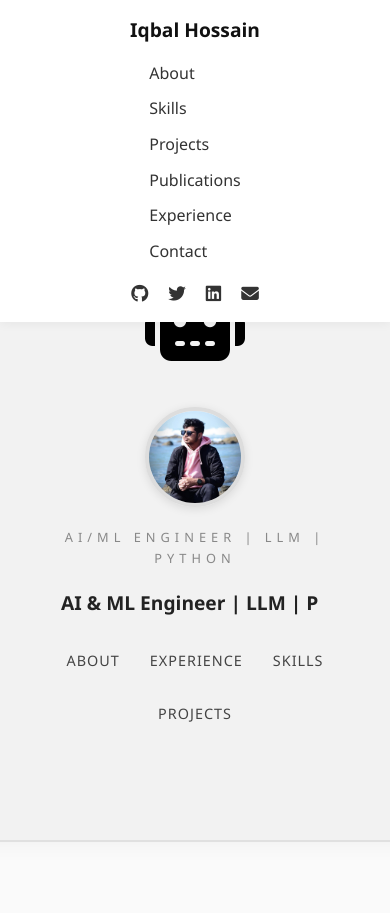
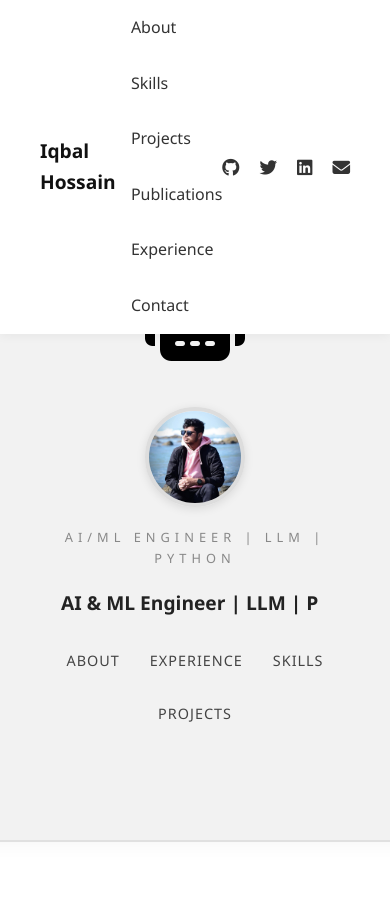
Before and after one commit to 25Iqbalhossain/portfolio-, a FastAPI app: page / in a window 390 px wide. Shown: the top 913 px of the page. Run offline with FastAPI, Linux system fonts and the light colour scheme.

Commit message:
Update responsive CSS layout and styles

```diff
--- a/static/style.css
+++ b/static/style.css
@@ -92,7 +92,7 @@ a:hover {
   justify-content: center;
   align-items: center;
   height: 100vh;
-  background: #fafafa;
+  background: #ffffff;
   text-align: center;
   position: relative;
   overflow: hidden;
@@ -625,20 +625,3 @@ footer {
 .nav-icons a:hover {
   color: #a56ae0;
 }
-
-
-@media (max-width: 768px) {
-  .nav-container {
-    flex-direction: column;
-    gap: 15px;
-  }
-
-  .nav-links {
-    flex-direction: column;
-    gap: 10px;
-  }
-
-  .nav-icons {
-    justify-content: center;
-  }
-}
```
